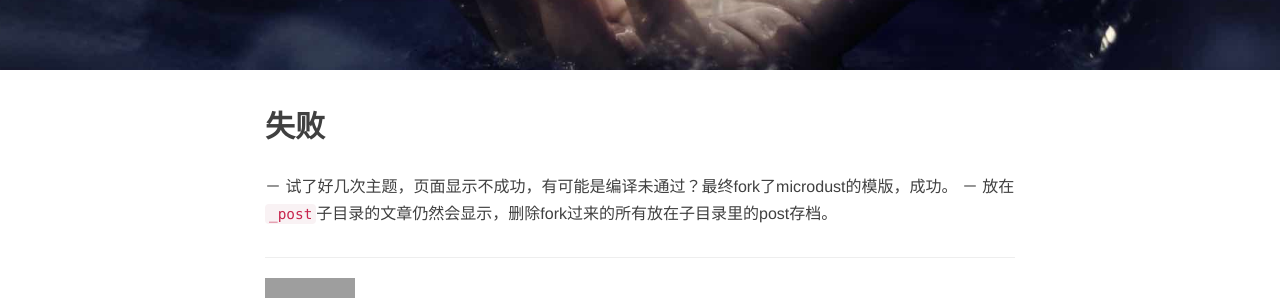
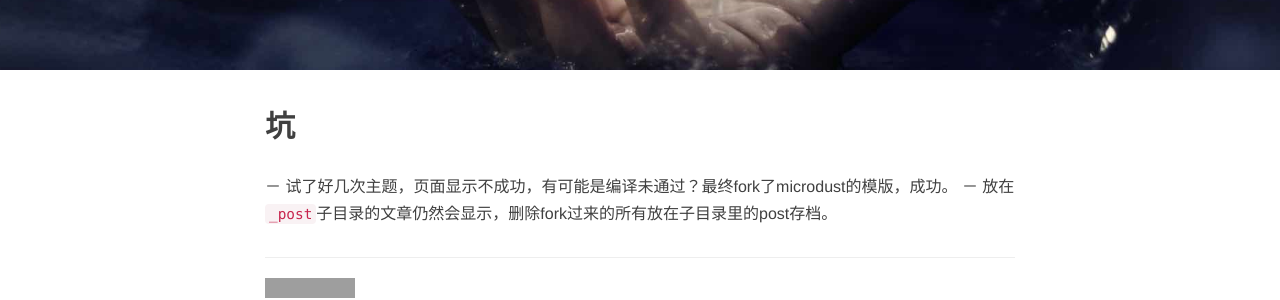
Before and after one commit to KevinBean/KevinBean.github.io.old, a Jekyll site: the page built from _posts/2016-06-25-hello-new-world.md, in a window 1280 px wide. Shown: the part 272-572 px from the top of the page. Built offline with Jekyll 4.4.1, drawn with Linux system fonts in a browser that asks for light colours; nearby versions of some CDN libraries; comment, search, counter and statistics services are not loaded; grey boxes are pictures that could not be loaded.

Commit message:
增加分类和标签

```diff
--- a/_posts/2016-06-25-hello-new-world.md
+++ b/_posts/2016-06-25-hello-new-world.md
@@ -1,13 +1,16 @@
 ---
 layout:     post
-title:      Github Jekyll 尝试
-subtitle:   " "
+title:      " Github Jekyll 尝试"
+subtitle:   " Github Jekyll 尝试"
 header-img: ""
+categories: [blog ]()
+tags: [test, ]()
+description: 测试
 tags:
 	-
 	-
 	-
 ---
-## 失败
+## 坑
 － 试了好几次主题，页面显示不成功，有可能是编译未通过？最终fork了microdust的模版，成功。
 － 放在`_post`子目录的文章仍然会显示，删除fork过来的所有放在子目录里的post存档。
```
